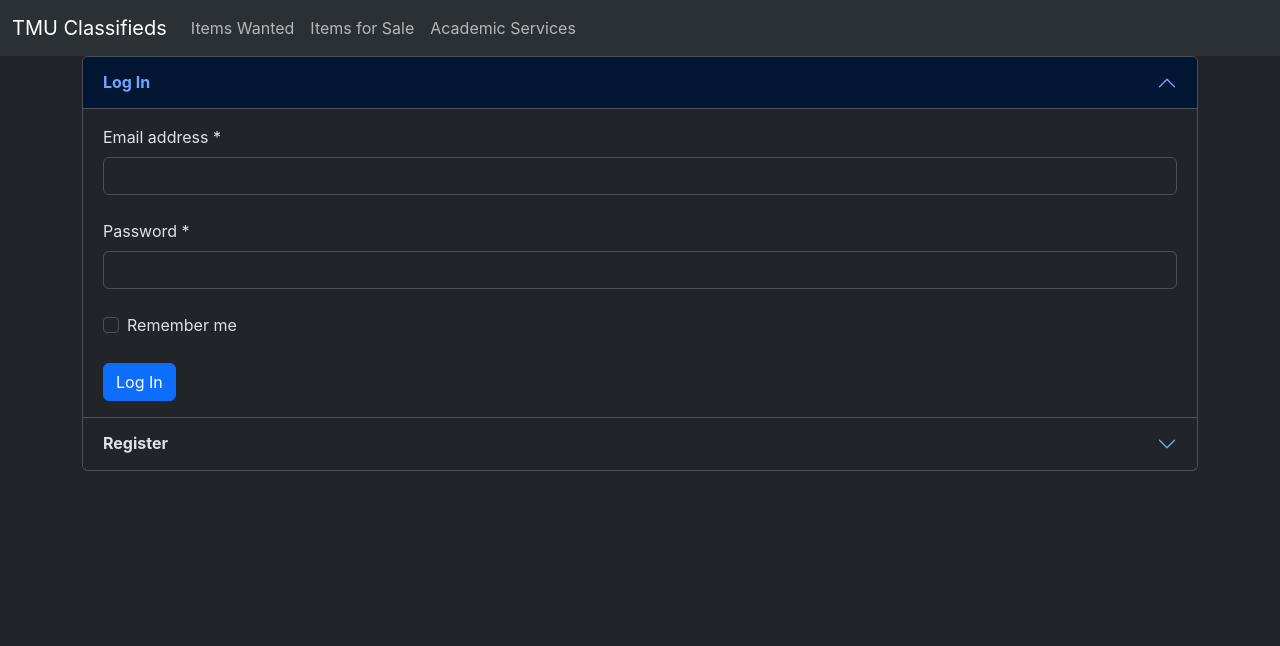
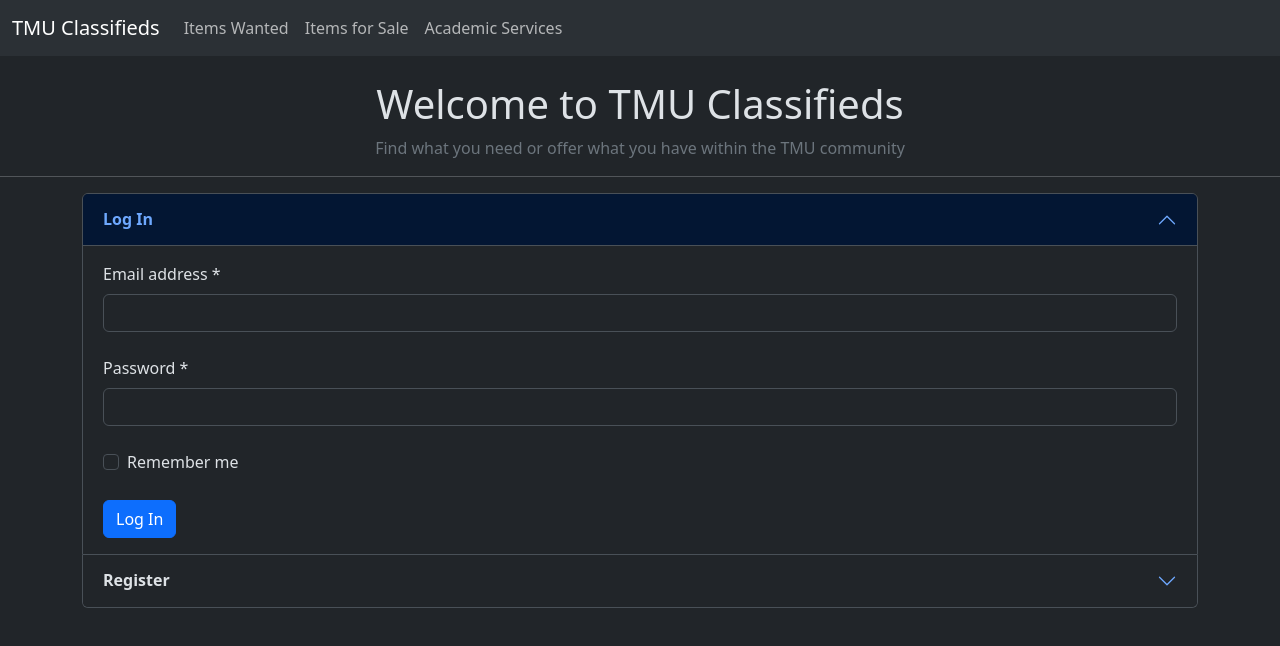
Before and after one commit to CPS630W24-Group8/TMUClassifieds, a React (Create React App) app in the folder tmuclassifieds-client/: page / in a window 1280 px wide. Shown: the top 646 px of the page. Built offline with nearby package versions, Linux system fonts and the light colour scheme.

Commit message:
Update register/login card

```diff
--- a/tmuclassifieds-client/package.json
+++ b/tmuclassifieds-client/package.json
@@ -6,6 +6,7 @@
     "@testing-library/jest-dom": "^5.17.0",
     "@testing-library/react": "^13.4.0",
     "@testing-library/user-event": "^13.5.0",
+    "bootstrap": "^5.3.2",
     "react": "^18.2.0",
     "react-dom": "^18.2.0",
     "react-router-dom": "^6.21.3",
@@ -36,5 +37,8 @@
       "last 1 safari version"
     ]
   },
-  "proxy": "http://localhost:3001"
+  "proxy": "http://localhost:3001",
+  "devDependencies": {
+    "@types/bootstrap": "^5.2.10"
+  }
 }
--- a/tmuclassifieds-client/src/components/LogInCard.jsx
+++ b/tmuclassifieds-client/src/components/LogInCard.jsx
@@ -6,29 +6,32 @@
     const email = event.target[0].value;
     const password = event.target[1].value;
 
+    // TODO: Form validation
     console.log(email);
     console.log(password);
   };
 
   return (
+    <div>
       <form onSubmit={logIn}>
         <div>
-        <label htmlFor="inputEmail" className="form-label">Email address *</label>
-        <input type="email" className="form-control" id="inputEmail" aria-describedby="emailHelp" />
+          <label htmlFor="loginEmail" className="form-label">Email address *</label>
+          <input type="email" className="form-control" id="loginEmail" required />
         </div>
         <br />
         <div>
-        <label htmlFor="inputPassword" className="form-label">Password *</label>
-        <input type="password" className="form-control" id="inputPassword" />
+          <label htmlFor="loginPassword" className="form-label">Password *</label>
+          <input type="password" className="form-control" id="loginPassword" required />
         </div>
         <br />
         <div className="form-check">
-        <input type="checkbox" className="form-check-input" id="exampleCheck1" />
-        <label className="form-check-label" htmlFor="exampleCheck1">Remember me</label>
+          <input type="checkbox" className="form-check-input" id="rememberCheck" />
+          <label className="form-check-label" htmlFor="rememberCheck">Remember me</label>
         </div>
         <br />
         <button type="submit" className="btn btn-primary">Log In</button>
       </form>
+    </div>
   );
 };
 
--- a/tmuclassifieds-client/src/components/RegisterCard.jsx
+++ b/tmuclassifieds-client/src/components/RegisterCard.jsx
@@ -1,4 +1,5 @@
 import React from "react";
+import * as bootstrap from "bootstrap/dist/js/bootstrap.min";
 
 const RegisterCard = () => {
   const register = (event) => {
@@ -7,30 +8,51 @@
     const password = event.target[1].value;
     const passwordConfirm = event.target[2].value;
 
+    // TODO: Form validation
     console.log(email);
     console.log(password);
     console.log(passwordConfirm);
+
+    if (password !== passwordConfirm) {
+      bootstrap.Toast.getOrCreateInstance(document.getElementById("passwordWarningToast")).show();
+      return;
+    }
   };
 
   return (
+    <div>
       <form onSubmit={register}>
         <div>
-        <label htmlFor="inputEmail" className="form-label">Email address *</label>
-        <input type="email" className="form-control" id="inputEmail" aria-describedby="emailHelp" />
+          <label htmlFor="registerEmail" className="form-label">Email address *</label>
+          <input type="email" className="form-control" id="registerEmail" required/>
         </div>
         <br />
         <div>
-        <label htmlFor="inputPassword" className="form-label">Password *</label>
-        <input type="password" className="form-control" id="inputPassword" />
+          <label htmlFor="registerPassword" className="form-label">Password *</label>
+          <input type="password" className="form-control" id="registerPassword" required/>
         </div>
         <br />
         <div>
-        <label htmlFor="inputConfirmPassword" className="form-label">Confirm password *</label>
-        <input type="password" className="form-control" id="inputConfirmPassword" />
+          <label htmlFor="registerConfirmPassword" className="form-label">Confirm password *</label>
+          <input type="password" className="form-control" id="registerConfirmPassword" required/>
         </div>
         <br />
         <button type="submit" className="btn btn-primary">Register</button>
       </form>
+
+      {/* https://getbootstrap.com/docs/5.3/components/toasts/ */}
+      <div className="toast-container position-fixed bottom-0 end-0">
+        <div id="passwordWarningToast" className="toast" role="alert" aria-live="assertive" aria-atomic="true">
+          <div className="toast-header">
+            <strong className="me-auto">Invalid passwords</strong>
+            <button type="button" className="btn-close" data-bs-dismiss="toast" aria-label="Close"></button>
+          </div>
+          <div className="toast-body">
+              Please make sure the passswords match.
+          </div>
+        </div>
+      </div>
+    </div>
   );
 };
 
--- a/tmuclassifieds-client/src/index.js
+++ b/tmuclassifieds-client/src/index.js
@@ -3,6 +3,8 @@
 import './index.css';
 import App from './App';
 import reportWebVitals from './reportWebVitals';
+import "bootstrap/dist/css/bootstrap.min.css";
+import "bootstrap/dist/js/bootstrap.min.js";
 
 const root = ReactDOM.createRoot(document.getElementById('root'));
 root.render(
--- a/tmuclassifieds-client/src/pages/LandingPage.jsx
+++ b/tmuclassifieds-client/src/pages/LandingPage.jsx
@@ -8,9 +8,19 @@
     <div>
       <Navbar />
 
+      <div>
+        <br />
+        <h1 className="text-center">Welcome to TMU Classifieds</h1>
+        <p className="text-center text-secondary">Find what you need or offer what you have within the TMU community</p>
+      </div>
+
+      <hr />
+
+      {/* User login/register */}
       <div className="container">
         <div className="row">
           <div className="col">
+            {/* https://getbootstrap.com/docs/5.3/components/accordion/ */}
             <div className="accordion" id="authenticationAccordion">
               <div className="accordion-item">
                 <h2 className="accordion-header">
```
Also changed, not shown: 1 other file (tests, documents, lock files or other folders). Lines whose indentation alone changed are shown as unchanged.
